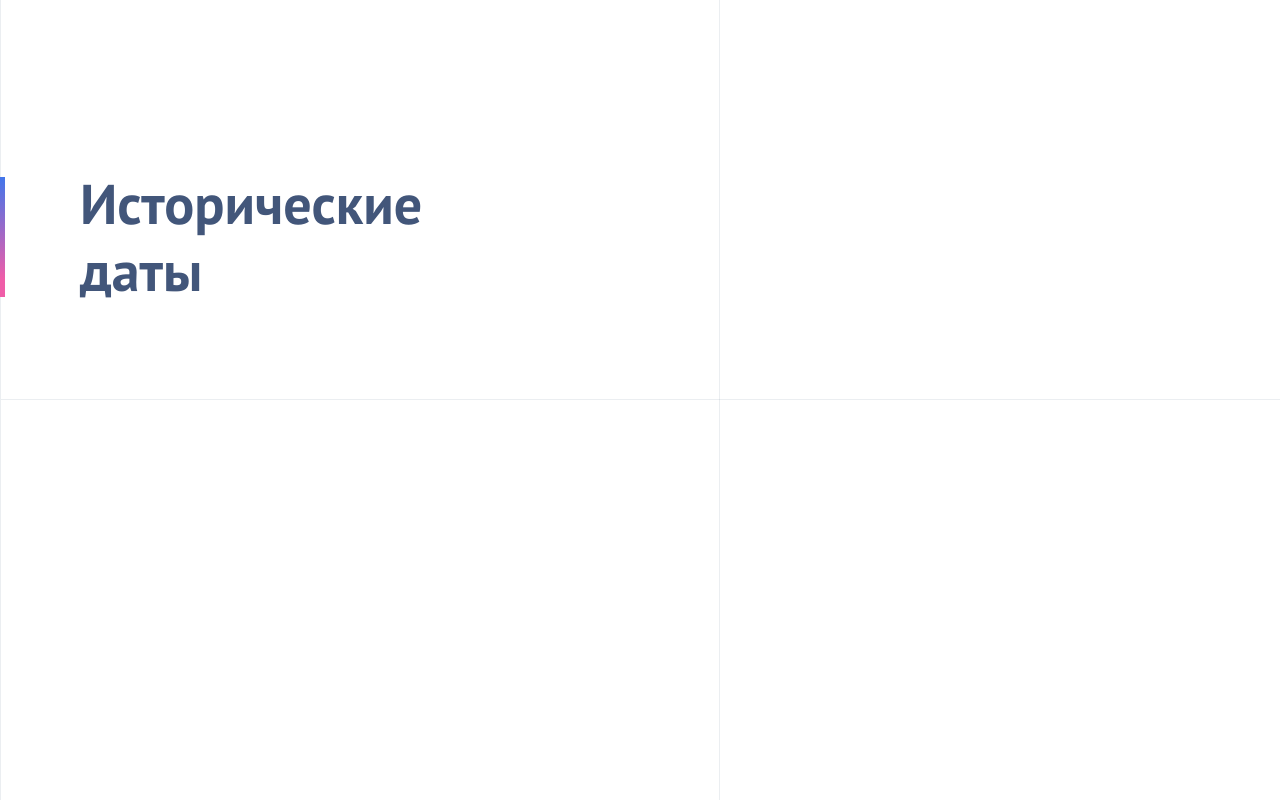
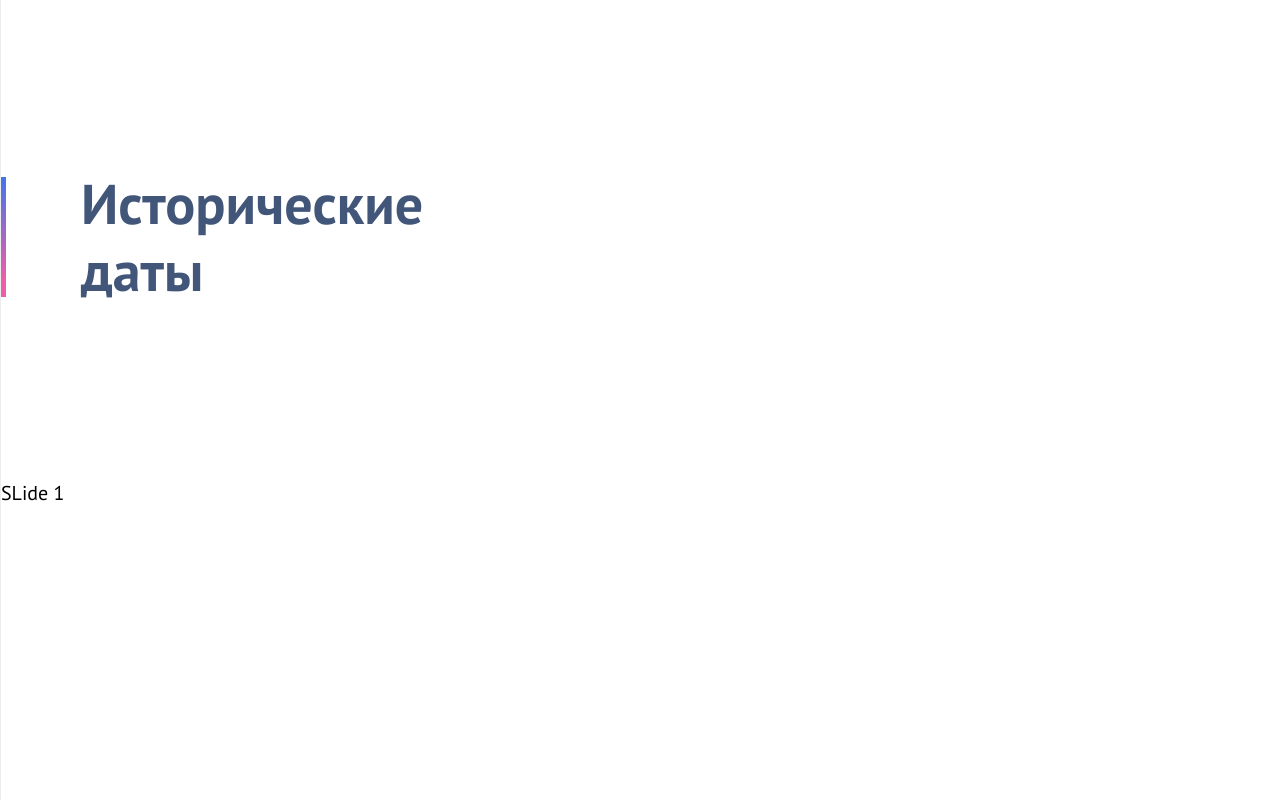
Before and after one commit to aleksandrdadaev/calendar-of-historical-events, a React (Create React App) app: page / in a window 1280 px wide. Shown: the top 800 px of the page. Built offline with nearby package versions, Linux system fonts and the light colour scheme.

Commit message:
install swiper

```diff
--- a/package.json
+++ b/package.json
@@ -16,6 +16,7 @@
 		"react-router-dom": "^6.23.0",
 		"react-scripts": "5.0.1",
 		"sass": "^1.77.0",
+		"swiper": "^11.1.1",
 		"typescript": "^4.4.2"
 	},
 	"eslintConfig": {
--- a/src/widgets/historical-dates/ui/HistoricalDates.module.scss
+++ b/src/widgets/historical-dates/ui/HistoricalDates.module.scss
@@ -5,4 +5,11 @@
 	margin: 0 auto;
 
 	padding-top: 170px;
+	padding-bottom: 50px;
+	border-left: 1px rgba(#42567a, 0.1) solid;
+	border-right: 1px rgba(#42567a, 0.1) solid;
+
+	display: flex;
+	flex-direction: column;
+	gap: 176px;
 }
--- a/src/widgets/historical-dates/ui/HistoricalDates.tsx
+++ b/src/widgets/historical-dates/ui/HistoricalDates.tsx
@@ -1,14 +1,14 @@
 import { FC } from 'react'
 
 import styles from './HistoricalDates.module.scss'
-import Lines from './lines/Lines'
+import MainSlider from './main-slider/MainSlider'
 import Title from './title/Title'
 
 export const HistoricalDates: FC = () => {
 	return (
 		<section className={styles.wrapper}>
-			<Lines />
 			<Title />
+			<MainSlider />
 		</section>
 	)
 }
--- /dev/null
+++ b/src/widgets/historical-dates/ui/main-slider/MainSlider.module.scss
@@ -0,0 +1,10 @@
+.wrapper {
+	flex-grow: 1;
+	display: flex;
+	flex-direction: column;
+}
+
+.slider {
+	width: 100%;
+	flex-grow: 1;
+}
--- /dev/null
+++ b/src/widgets/historical-dates/ui/main-slider/MainSlider.tsx
@@ -0,0 +1,20 @@
+import { FC } from 'react'
+import 'swiper/css'
+import { Swiper, SwiperSlide } from 'swiper/react'
+
+import styles from './MainSlider.module.scss'
+
+const MainSlider: FC = () => {
+	return (
+		<div className={styles.wrapper}>
+			<Swiper className={styles.slider}>
+				<SwiperSlide>SLide 1</SwiperSlide>
+				<SwiperSlide>SLide 2</SwiperSlide>
+				<SwiperSlide>SLide 3</SwiperSlide>
+				<SwiperSlide>SLide 4</SwiperSlide>
+			</Swiper>
+		</div>
+	)
+}
+
+export default MainSlider
```
Also changed, not shown: 1 other file (tests, documents, lock files or other folders).
